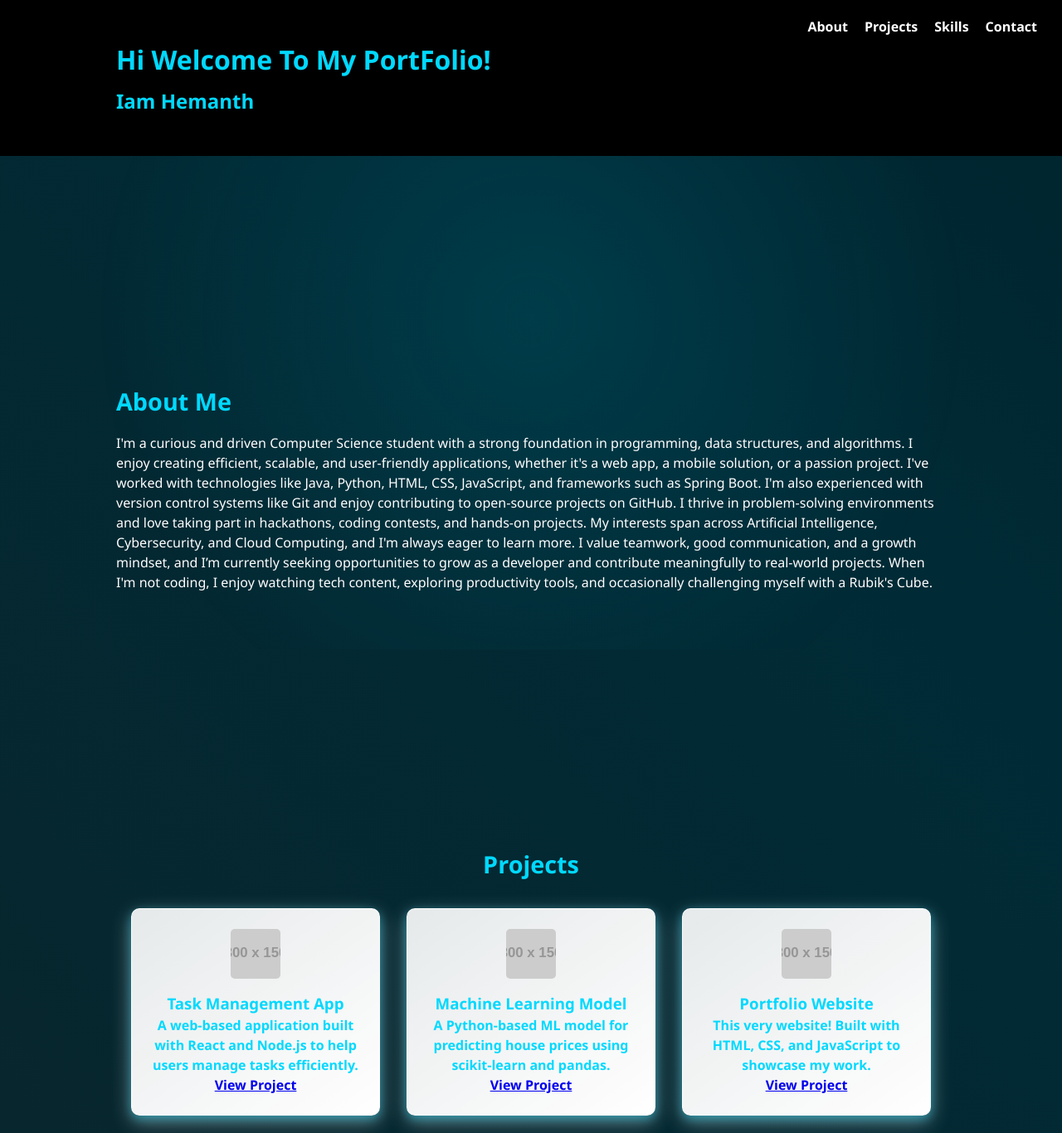
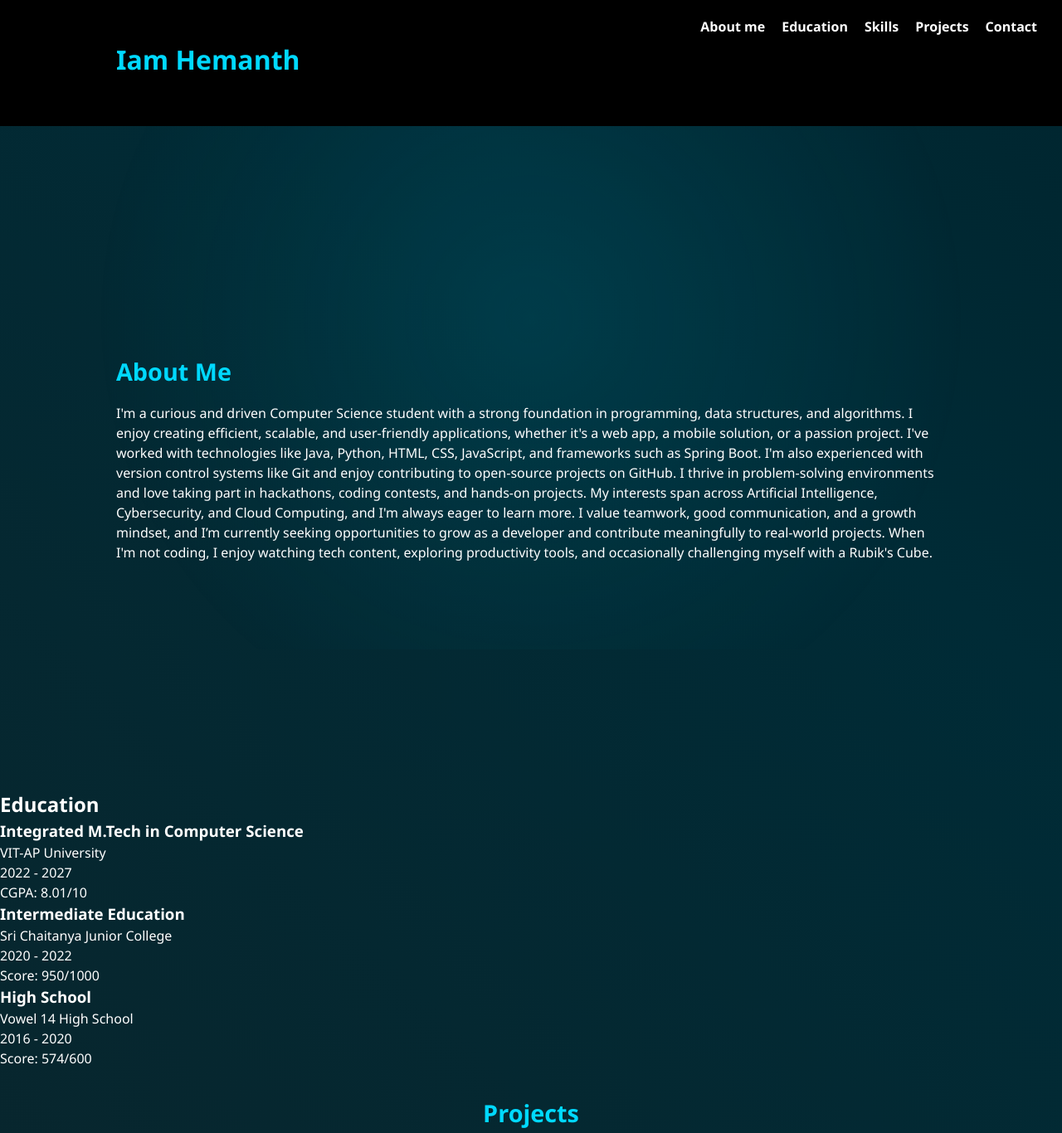
Before and after one commit to hemanthkeepudi/Portfolio, a plain HTML site: page index.html in a window 1280 px wide. Shown: the top 1366 px of the page at 83% size. Drawn offline with Linux system fonts and the light colour scheme; placeholder pictures from the web are drawn by us; files whose address does not match are found by name.

Commit message:
Update index.html

```diff
--- a/index.html
+++ b/index.html
@@ -9,13 +9,14 @@
 <body>
   <header>
     <div class="container">
-      <h1>Hi Welcome To My PortFolio! </h1>
-      <h2>Iam Hemanth</h2>
+
+      <h1>Iam Hemanth</h1>
     </div>
     <div class="top-nav">
-      <a href="#about">About</a>
+      <a href="#about">About me</a>
+      <a href="#education">Education</a>
+      <a href="#skills">Skills</a>
       <a href="#projects">Projects</a>
-      <a href="#skills">Skills</a>
       <a href="#contact">Contact</a>
     </div>
 
@@ -29,6 +30,32 @@
         I'm a curious and driven Computer Science student with a strong foundation in programming, data structures, and algorithms. I enjoy creating efficient, scalable, and user-friendly applications, whether it's a web app, a mobile solution, or a passion project. I've worked with technologies like Java, Python, HTML, CSS, JavaScript, and frameworks such as Spring Boot. I'm also experienced with version control systems like Git and enjoy contributing to open-source projects on GitHub. I thrive in problem-solving environments and love taking part in hackathons, coding contests, and hands-on projects. My interests span across Artificial Intelligence, Cybersecurity, and Cloud Computing, and I'm always eager to learn more. I value teamwork, good communication, and a growth mindset, and I’m currently seeking opportunities to grow as a developer and contribute meaningfully to real-world projects. When I'm not coding, I enjoy watching tech content, exploring productivity tools, and occasionally challenging myself with a Rubik's Cube.
       </p>
           </div>
+  </section>
+
+  <section id="education">
+    <h2>Education</h2>
+    <div class="education-grid">
+      <div class="education-card">
+        <h3>Integrated M.Tech in Computer Science</h3>
+        <p>VIT-AP University</p>
+        <p>2022 - 2027</p>
+        <p>CGPA: 8.01/10</p>
+      </div>
+
+      <div class="education-card">
+        <h3>Intermediate Education</h3>
+        <p>Sri Chaitanya Junior College</p>
+        <p>2020 - 2022</p>
+        <p>Score: 950/1000</p>
+      </div>
+
+      <div class="education-card">
+        <h3>High School</h3>
+        <p>Vowel 14 High School</p>
+        <p>2016 - 2020</p>
+        <p>Score: 574/600</p>
+      </div>
+    </div>
   </section>
 
   <section id="projects">
@@ -107,6 +134,7 @@
   <footer>
     <div class="container">
       <p>&copy; 2025. All rights reserved.</p>
+
     </div>
   </footer>
 
```
